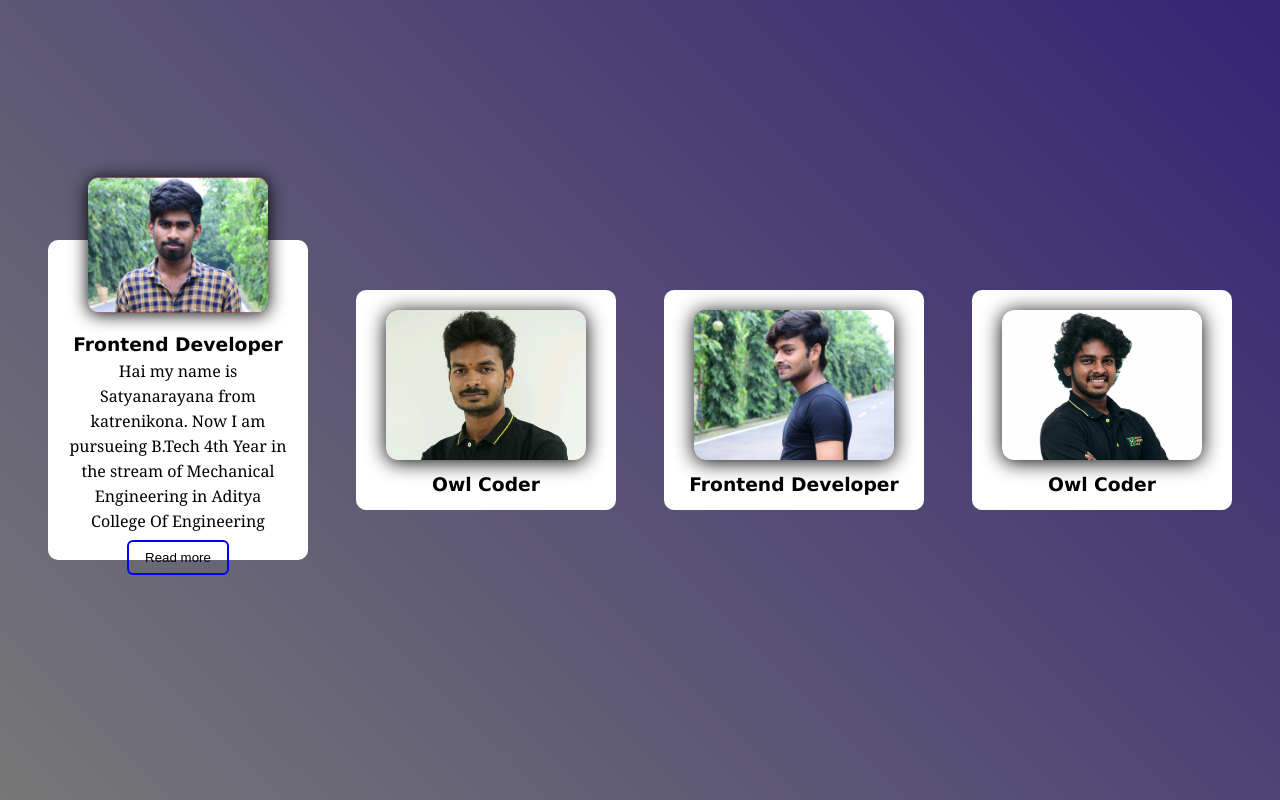
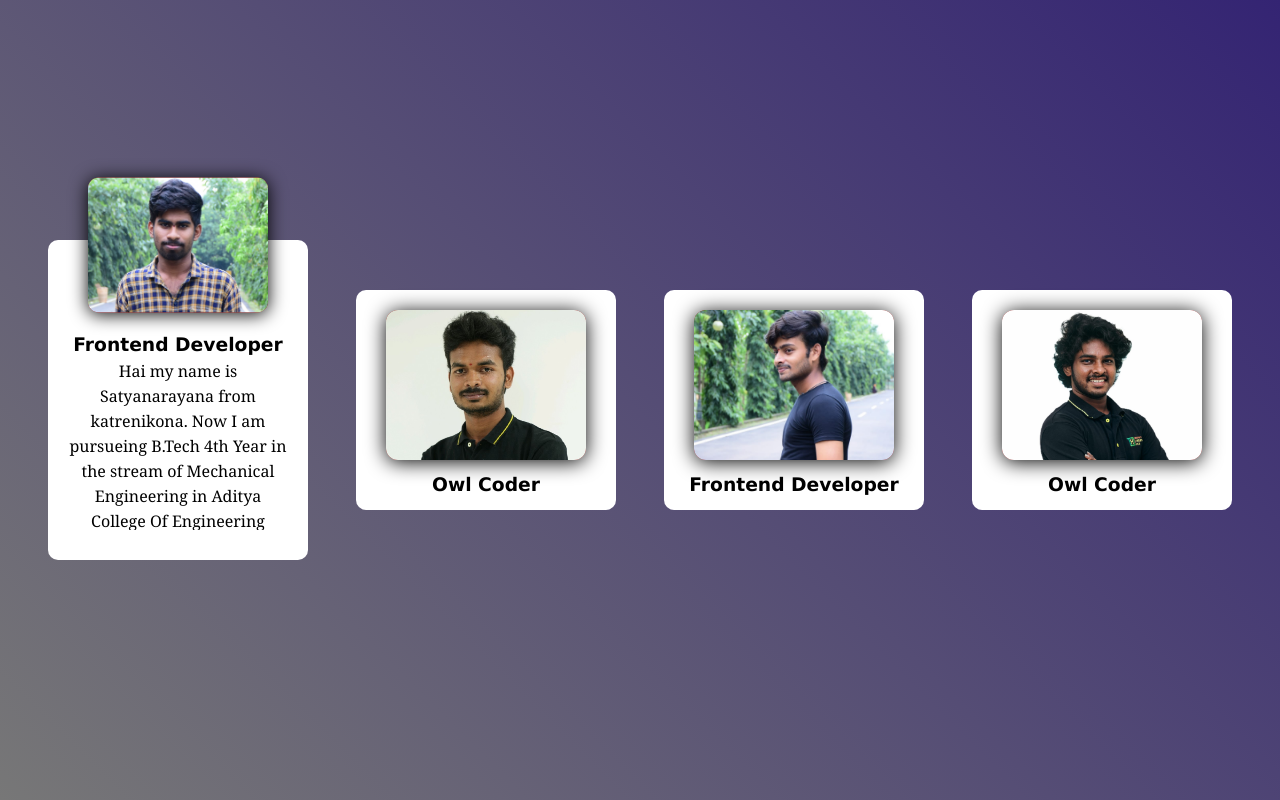
Before and after one commit to satya8096/Profile-card-by-satyanarayana, a plain HTML site: page index.html in a window 1280 px wide. In both pictures the pointer is over the element 178 px from the left and 475 px from the top of the page. Drawn offline with Linux system fonts and the light colour scheme.

Commit message:
Update index.html

```diff
--- a/index.html
+++ b/index.html
@@ -87,7 +87,7 @@
         }
         .div2:hover .content{
             top: 70px;
-            height: 280px;
+            height: 220px;
         }
         .div2 .content p{
             font-family: Georgia, 'Times New Roman', Times, serif;
```
